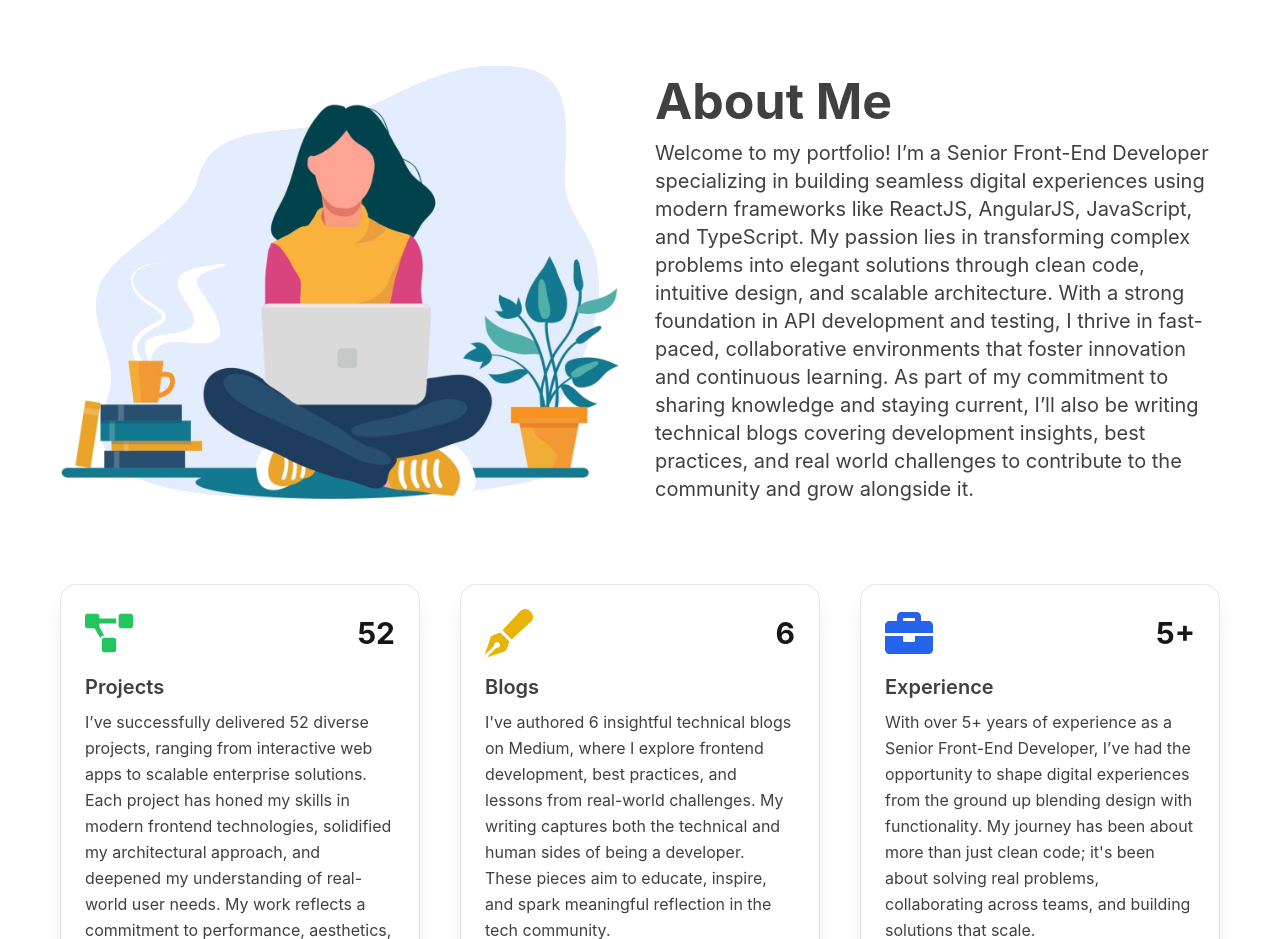
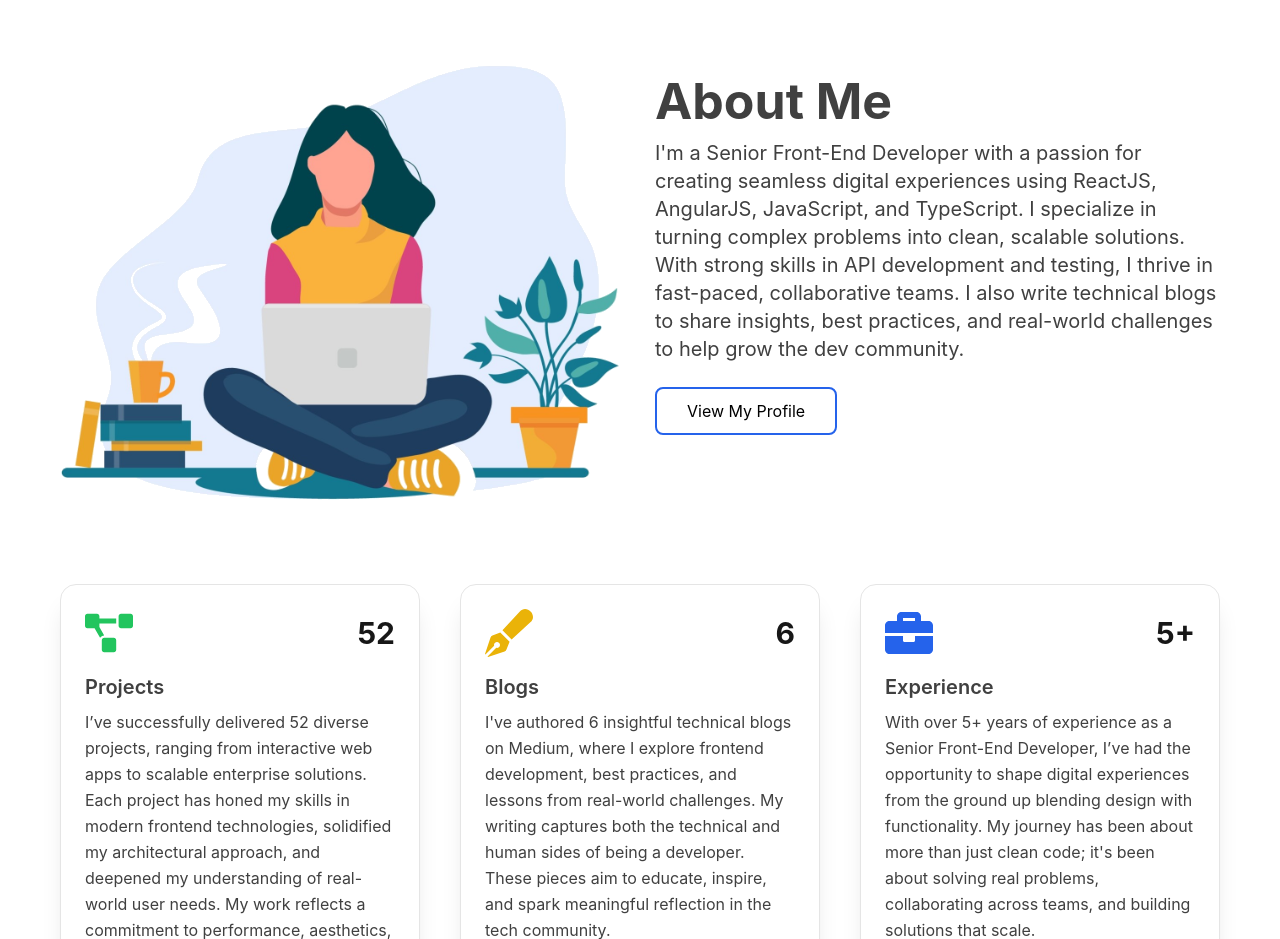
Before and after one commit to jobinijohnson07/portfolio, a React (Create React App) app: page / in a window 1280 px wide. Shown: the part 820-1759 px from the top of the page. Built offline with nearby package versions, Linux system fonts and the light colour scheme.

Commit message:
about section changes

```diff
--- a/src/components/About/About.js
+++ b/src/components/About/About.js
@@ -9,23 +9,28 @@ const About = () => {
         <div className="image-section">
           <img src={DevImg} alt="devImg" />
         </div>
-        <div className="content-section ">
+        <div className="content-section">
           <div className="aboutheading-content text-neutral-700 dark:text-neutral-400">
             About Me
           </div>
           <div className="about-content max-w-xl text-sm md:text-lg text-neutral-700 dark:text-neutral-400">
-          Welcome to my portfolio! I’m a Senior Front-End Developer specializing in building seamless digital
-          experiences using modern frameworks like ReactJS, AngularJS, JavaScript, and TypeScript. My passion
-          lies in transforming complex problems into elegant solutions through clean code, intuitive design,
-          and scalable architecture. With a strong foundation in API development and testing, I thrive in
-          fast-paced, collaborative environments that foster innovation and continuous learning. As part
-          of my commitment to sharing knowledge and staying current, I’ll also be writing technical
-          blogs covering development insights, best practices, and real world challenges to contribute to
-          the community and grow alongside it.</div>
+            I'm a Senior Front-End Developer with a passion for creating seamless digital experiences using ReactJS,
+            AngularJS, JavaScript, and TypeScript. I specialize in turning complex problems into clean, scalable solutions.
+            With strong skills in API development and testing, I thrive in fast-paced, collaborative teams. I also write
+            technical blogs to share insights, best practices, and real-world challenges to help grow the dev community.
+          </div>
+          <a
+            href="/JobinyJohnsonResume.pdf"
+            target="_blank"
+            rel="noopener noreferrer"
+            className="btn button secondary-button mt-6"
+          >
+            View My Profile
+          </a>
         </div>
-        </div>
+      </div>
     </div>
   );
-}
+};
 
 export default About;
--- a/src/components/About/About.scss
+++ b/src/components/About/About.scss
@@ -18,4 +18,21 @@
         font-size: 50px;
         font-weight: bold;
     }
+    .btn.button.secondary-button {
+        padding: 10px 30px;
+        font-size: 16px;
+        border: 2px solid #2563eb;
+        border-radius: 8px;
+        background-color: transparent;
+        color: black;
+        cursor: pointer;
+        transition: all 0.3s ease;
+        display: inline-block;
+        text-align: center;
+        text-decoration: none;
+    }
+    .btn.button.secondary-button:hover {
+        background-color: #2563eb;
+        color: white;
+    }
 }
```
